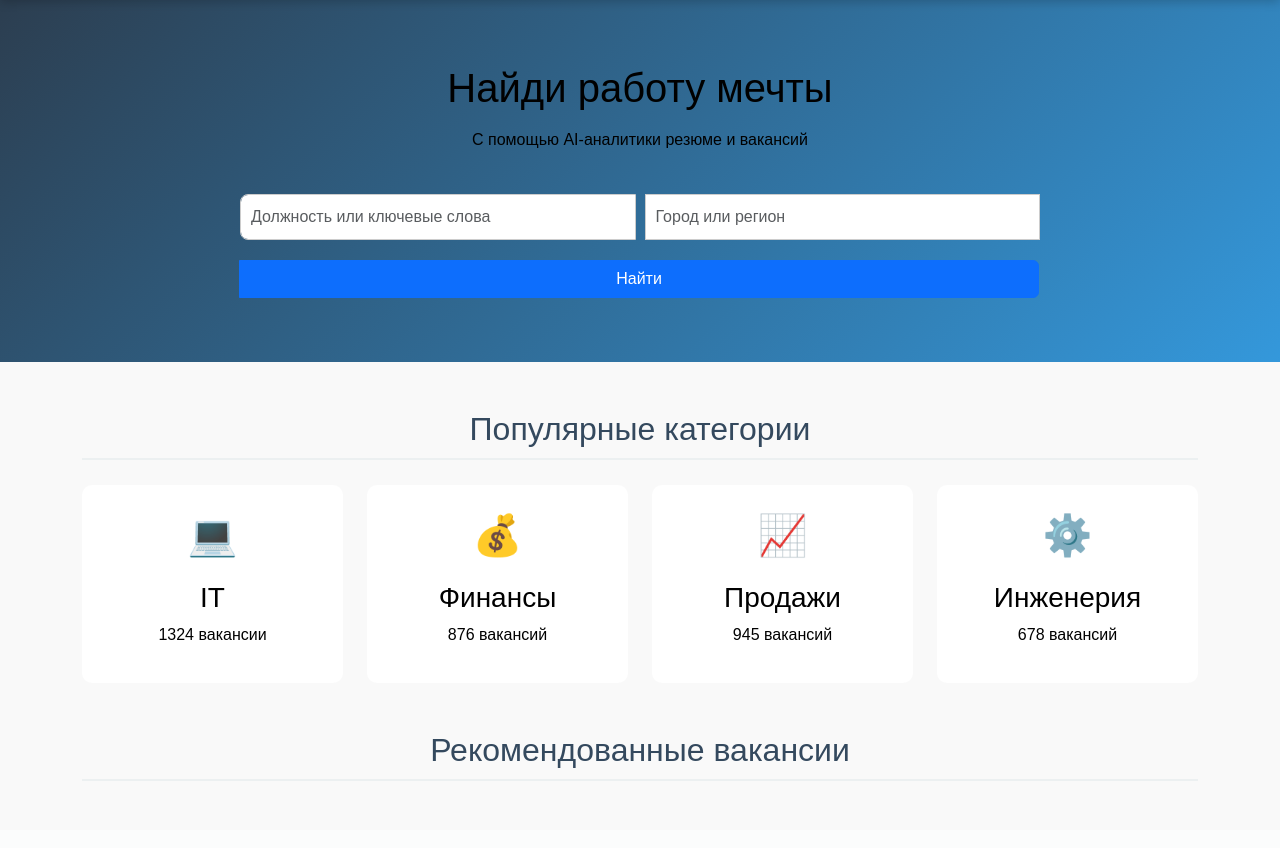
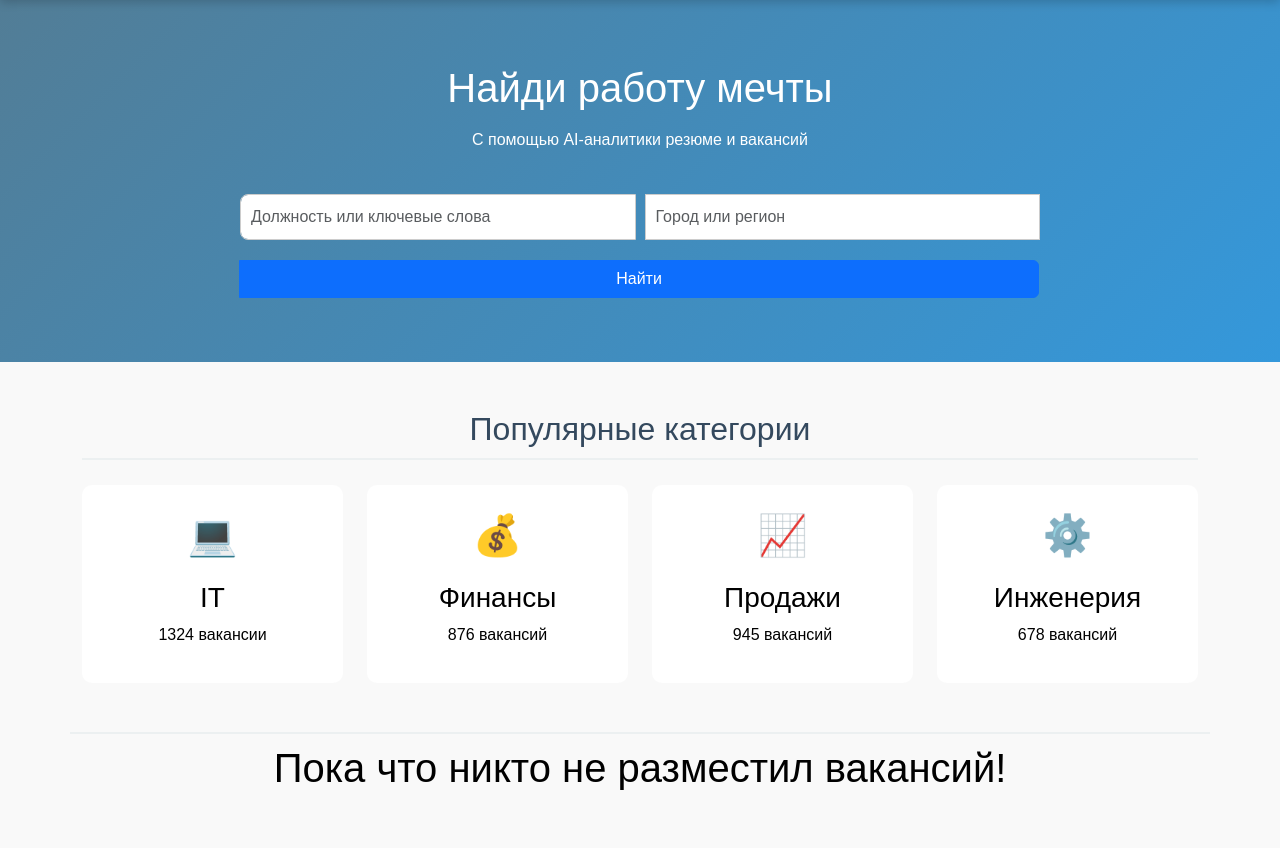
Before and after one commit to skyer12322/FinalProject, a Django app: page / in a window 1280 px wide. Shown: the part 41-889 px from the top of the page. Before the commit the page ends 822 px from the top, so only its background shows below. Run offline with Django 5.2, Linux system fonts and the light colour scheme; data that the repository does not hold is empty.

Commit message:
Index page vacancies small fix

```diff
--- a/RecruitHelper/templates/index.html
+++ b/RecruitHelper/templates/index.html
@@ -70,6 +70,11 @@
         </section>
 
         <section class="featured-jobs mb-5">
+            {% if some_list|length == 0 %}
+            <div class="row g-4">
+                <h1 class="no-vacancies">Пока что никто не разместил вакансий!</h1>
+            </div>
+            {% else %}
             <h2 class="section-title">Рекомендованные вакансии</h2>
             <div class="row g-4">
                 {% for it in vacancies %}
@@ -87,7 +92,7 @@
                     </div>
                 </div>
                 {% endfor %}
-            </div>
+            {% endif %}
         </section>
     </div>
 
@@ -99,8 +104,8 @@
             box-shadow: 0 2px 10px rgba(0, 0, 0, 0.2);
         }
         .main-search-section {
-            background: linear-gradient(135deg, #2c3e50, #3498db);
-            color: black;
+            background: linear-gradient(135deg, #527d96, #3498db);
+            color: white;
             padding: 4rem 0;
         }
 
@@ -161,6 +166,12 @@
             gap: 15px;
             color: #7f8c8d;
         }
+        .no-vacancies {
+            margin-top: 25px;
+            padding-top: 10px;
+            border-top: 2px solid #ecf0f1;
+            color: black
+        }
     </style>
 </body>
 </html>
```
